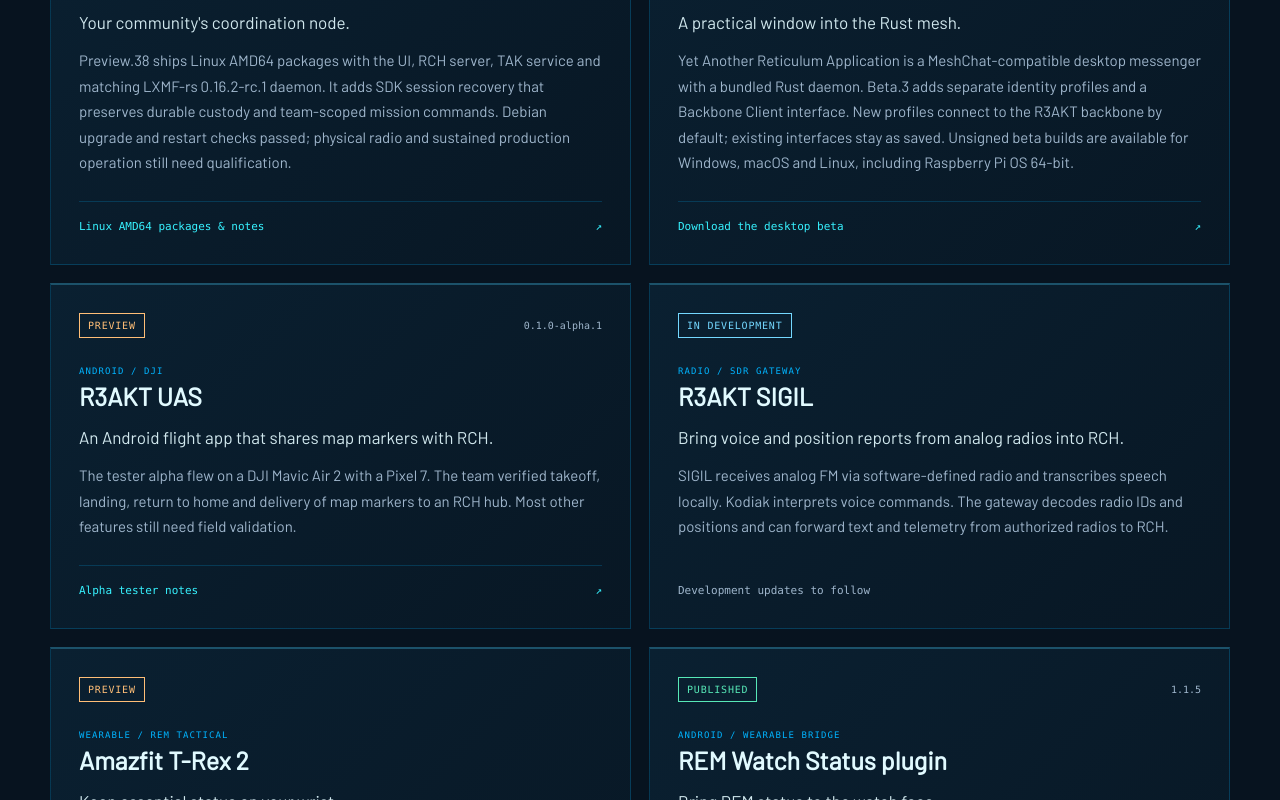
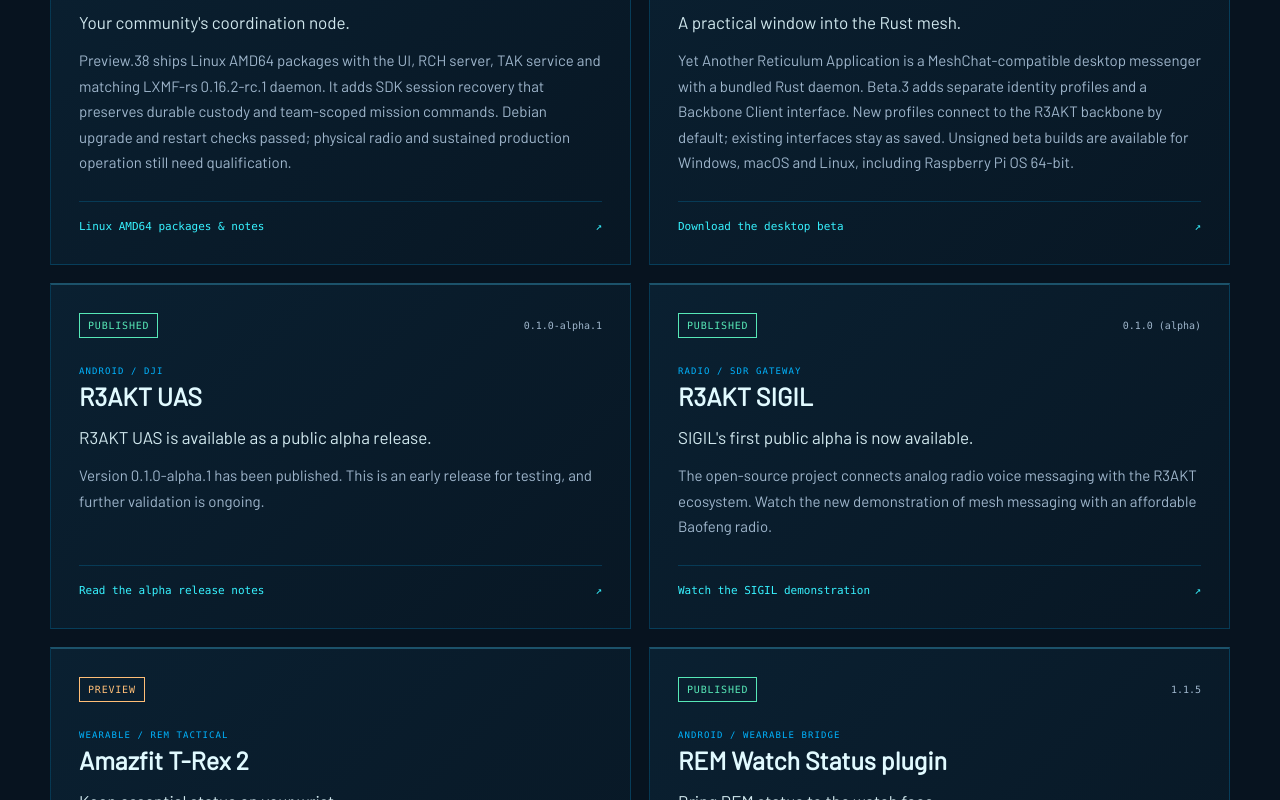
Before and after one commit to FreeTAKTeam/R3AKT, a React (Vite) app in the folder website/: page / in a window 1280 px wide. Shown: the part 6777-7577 px from the top of the page. Built offline with nearby package versions, Linux system fonts and the light colour scheme.

Commit message:
Update SIGIL and UAS public alpha release announcements

```diff
--- a/website/app/feature-roadmap.tsx
+++ b/website/app/feature-roadmap.tsx
@@ -17,7 +17,7 @@ export default function FeatureRoadmap({ language }: { language: Language }) {
         <div><p className="section-kicker">02 / {t("CAPABILITIES & ROADMAP", "CAPACITÀ E ROADMAP")}</p><h2>{t("Available today.", "Disponibile oggi.")}<br /><span>{t("Taking shape next.", "In arrivo domani.")}</span></h2></div>
         <p>{t("From Android and desktop to radios, wearables and field sensors. Follow what is released, what you can test and what comes next.", "Da Android e desktop a radio, dispositivi indossabili e sensori. Scopri cosa è rilasciato, cosa puoi provare e cosa arriverà.")}</p>
       </div>
-      <div className="roadmap-meta"><span>{t("ROADMAP UPDATE", "AGGIORNAMENTO ROADMAP")} / <time dateTime="2026-11-23">23 NOV 2026</time></span><p>{t("Preview builds are for testing. Features in development have no committed release date.", "Le anteprime sono per i test. Le funzioni in sviluppo non hanno una data di rilascio confermata.")}</p></div>
+      <div className="roadmap-meta"><span>{t("ROADMAP UPDATE", "AGGIORNAMENTO ROADMAP")} / <time dateTime="2026-11-25">25 NOV 2026</time></span><p>{t("Preview builds are for testing. Features in development have no committed release date.", "Le anteprime sono per i test. Le funzioni in sviluppo non hanno una data di rilascio confermata.")}</p></div>
       <div className="roadmap-filters" role="group" aria-label={t("Filter capabilities by status", "Filtra capacità per stato")}>
         {(["all", "published", "preview", "development", "soon", "planned"] as const).filter(status => status === "all" || features.some(feature => feature.status === status)).map(status => <button key={status} aria-pressed={filter === status} onClick={() => setFilter(status)}>{status === "all" ? t("All capabilities", "Tutte le capacità") : statusLabels[status][language]} <span>{status === "all" ? features.length : features.filter(feature => feature.status === status).length}</span></button>)}
       </div>
--- a/website/app/features.ts
+++ b/website/app/features.ts
@@ -51,15 +51,16 @@ export const features: { id: string; name: string | Copy; type: string; status:
     url: yaraRelease.notes, link: { en: "Download the desktop beta", it: "Scarica la beta desktop" },
   },
   {
-    id: "r3akt-uas", name: "R3AKT UAS", type: "ANDROID / DJI", status: "preview", version: uasAlpha.version,
-    summary: { en: "An Android flight app that shares map markers with RCH.", it: "Un’app di volo per Android che condivide marker sulla mappa con RCH." },
-    detail: { en: "The tester alpha flew on a DJI Mavic Air 2 with a Pixel 7. The team verified takeoff, landing, return to home and delivery of map markers to an RCH hub. Most other features still need field validation.", it: "L’alpha per i tester è stata provata in volo su un DJI Mavic Air 2 con un Pixel 7. Il team ha verificato decollo, atterraggio, ritorno al punto di partenza e invio di marker a un hub RCH. La maggior parte delle altre funzioni richiede ancora prove sul campo." },
-    url: uasAlpha.notes, link: { en: "Alpha tester notes", it: "Note per i tester dell’alpha" },
+    id: "r3akt-uas", name: "R3AKT UAS", type: "ANDROID / DJI", status: "published", version: uasAlpha.version,
+    summary: { en: "R3AKT UAS is available as a public alpha release.", it: "R3AKT UAS è disponibile come versione alpha pubblica." },
+    detail: { en: "Version 0.1.0-alpha.1 has been published. This is an early release for testing, and further validation is ongoing.", it: "La versione 0.1.0-alpha.1 è stata pubblicata. Si tratta di una versione iniziale per i test; la validazione prosegue." },
+    url: uasAlpha.notes, link: { en: "Read the alpha release notes", it: "Leggi le note di rilascio dell’alpha" },
   },
   {
-    id: "sigil", name: "R3AKT SIGIL", type: "RADIO / SDR GATEWAY", status: "development",
-    summary: { en: "Bring voice and position reports from analog radios into RCH.", it: "Porta in RCH i messaggi vocali e le posizioni delle radio analogiche." },
-    detail: { en: "SIGIL receives analog FM via software-defined radio and transcribes speech locally. Kodiak interprets voice commands. The gateway decodes radio IDs and positions and can forward text and telemetry from authorized radios to RCH.", it: "SIGIL riceve segnali FM analogici tramite una radio definita via software e trascrive la voce in locale. Kodiak interpreta i comandi vocali. Il gateway decodifica gli identificativi e le posizioni delle radio e può inoltrare a RCH testo e telemetria dalle radio autorizzate." },
+    id: "sigil", name: "R3AKT SIGIL", type: "RADIO / SDR GATEWAY", status: "published", version: "0.1.0 (alpha)",
+    summary: { en: "SIGIL's first public alpha is now available.", it: "La prima alpha pubblica di SIGIL è ora disponibile." },
+    detail: { en: "The open-source project connects analog radio voice messaging with the R3AKT ecosystem. Watch the new demonstration of mesh messaging with an affordable Baofeng radio.", it: "Il progetto open source collega i messaggi vocali delle radio analogiche all’ecosistema R3AKT. Guarda la nuova dimostrazione di messaggistica mesh con una radio Baofeng economica." },
+    url: "https://www.youtube.com/watch?v=srQTixyQQUE", link: { en: "Watch the SIGIL demonstration", it: "Guarda la dimostrazione di SIGIL" },
   },
   {
     id: "trex", name: "Amazfit T-Rex 2", type: "WEARABLE / REM TACTICAL", status: "preview",
```
Also changed, not shown: 1 other file (tests, documents, lock files or other folders).
